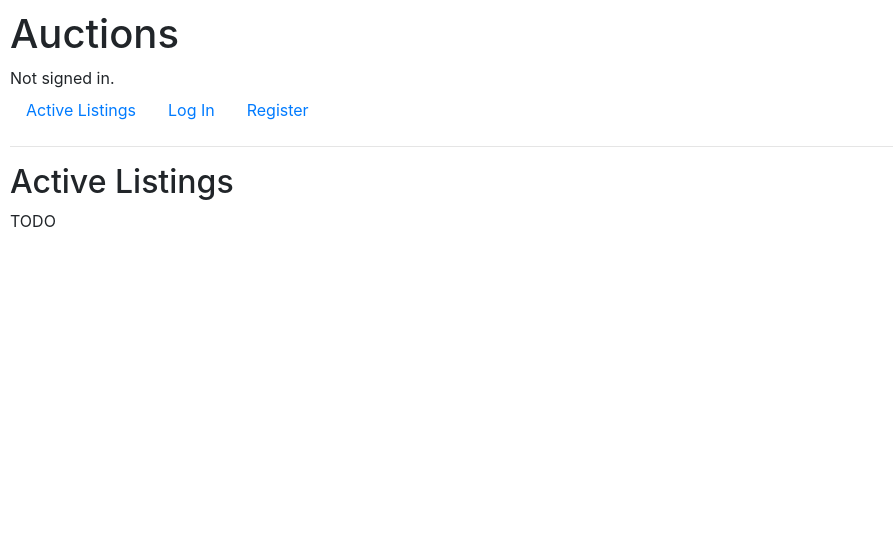
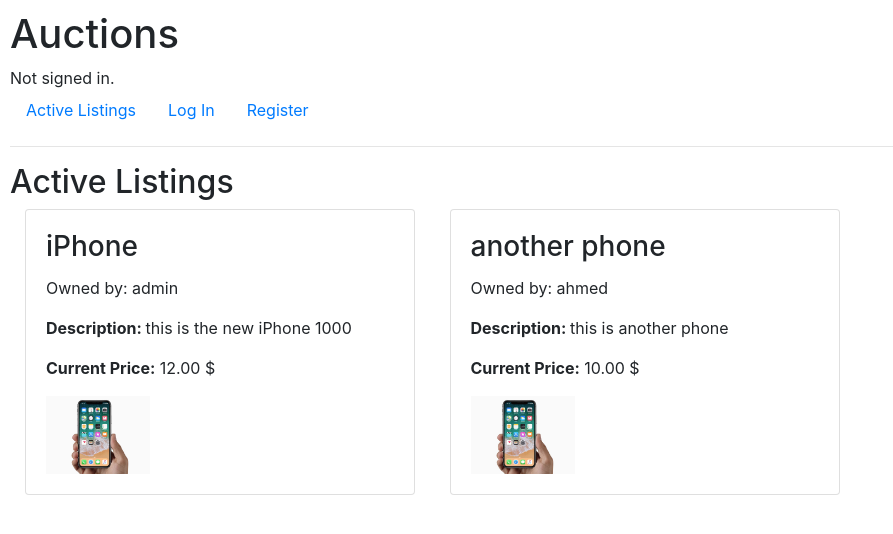
Before and after one commit to ahmedEid1/Django-eBay-like-e-commerce, a Django app: page / in a window 1280 px wide. Shown: the top 534 px of the page, without its empty margins (0-893 px from the left). Run offline with Django 3.2, Linux system fonts and the light colour scheme; data comes from the database, SQL or seed files in the repository; both versions use the stored data as it was after the commit; some libraries are stand-ins or nearby versions.

Commit message:
the form for creating a listing and displaying all the active listings

```diff
--- a/auctions/models.py
+++ b/auctions/models.py
@@ -9,14 +9,21 @@ class User(AbstractUser):
 class Category(models.Model):
     name = models.CharField(max_length=100)
 
+    def __str__(self):
+        return self.name
+
 
 class Listing(models.Model):
     owner = models.ForeignKey(User, on_delete=models.CASCADE, related_name="listings")
     title = models.CharField(max_length=100)
     description = models.TextField()
     starting_bid = models.DecimalField(max_digits=10, decimal_places=2)
-    image = models.ImageField(upload_to="listing/images", null=True)
-    category = models.ForeignKey(Category, on_delete=models.CASCADE, related_name="listings")
+    image = models.ImageField(upload_to="listing/images", blank=True, null=True)
+    category = models.ForeignKey(Category, on_delete=models.CASCADE, related_name="listings", blank=True, null=True)
+    active = models.BooleanField(default=True)
+
+    def __str__(self):
+        return self.title + "is owner by " + self.owner.username
 
 
 class Bid(models.Model):
@@ -24,9 +31,18 @@ class Bid(models.Model):
     listing = models.ForeignKey(Listing, on_delete=models.CASCADE, related_name="bids")
     price = models.DecimalField(max_digits=10, decimal_places=2)
 
+    class Meta:
+        ordering = ['-price']
+
+    def __str__(self):
+        return self.owner.username + "bid by : " + str(self.price) + "on" + self.listing.title
+
 
 class Comment(models.Model):
     author = models.ForeignKey(User, on_delete=models.CASCADE, related_name="comments")
     listing = models.ForeignKey(Listing, on_delete=models.CASCADE, related_name="comments")
     content = models.TextField()
     date_created = models.DateTimeField(auto_now_add=True)
+
+    def __str__(self):
+        return "created by : " + self.author.username + "on" + self.listing.title + "at" + str(self.date_created)
--- a/auctions/templates/auctions/index.html
+++ b/auctions/templates/auctions/index.html
@@ -3,5 +3,36 @@
 {% block body %}
     <h2>Active Listings</h2>
 
-    TODO
+    {% for listing in listings %}
+        <div class="col-4 d-inline-block">
+        <div class="card">
+            <div class="card-body">
+            <h3 class="card-title">{{ listing.title }}</h3>
+            <p>Owned by: {{ listing.owner.username }}</p>
+            <p class="card-text">
+                <b>Description: </b>
+                {{ listing.description }}
+            </p>
+            <p>
+                <b>Current Price:</b>
+                {% if listing.bids.count != 0 %}
+                    {{ listing.bids.first.price}}
+
+                {% else %}
+                    {{ listing.starting_bid }}
+                {% endif %}
+                $
+            </p>
+
+            {% if listing.image %}
+                <img src="{{ listing.image.url }}" alt="listing photo" width="30%">
+            {% endif %}
+
+            </div>
+        </div>
+        </div>
+
+    {% empty %}
+        There are no active listings right now.
+    {% endfor %}
 {% endblock %}
--- a/auctions/urls.py
+++ b/auctions/urls.py
@@ -6,5 +6,7 @@ urlpatterns = [
     path("", views.index, name="index"),
     path("login", views.login_view, name="login"),
     path("logout", views.logout_view, name="logout"),
-    path("register", views.register, name="register")
+    path("register", views.register, name="register"),
+    path("create", views.create_listing, name='create_listing'),
+
 ]
--- a/auctions/views.py
+++ b/auctions/views.py
@@ -4,11 +4,14 @@ from django.http import HttpResponse, HttpResponseRedirect
 from django.shortcuts import render
 from django.urls import reverse
 
-from .models import User
+from .models import User, Listing, Category
+from .forms import ListingForm
 
 
 def index(request):
-    return render(request, "auctions/index.html")
+    listings = Listing.objects.filter(active=True)
+
+    return render(request, "auctions/index.html", {'listings': listings})
 
 
 def login_view(request):
@@ -61,3 +64,22 @@ def register(request):
         return HttpResponseRedirect(reverse("index"))
     else:
         return render(request, "auctions/register.html")
+
+
+def create_listing(request):
+    if request.method == 'POST':
+        form = ListingForm(request.POST)
+        if form.is_valid():
+            data = form.cleaned_data
+            listing = Listing(owner=request.user, title=data['title'], description=data['description'], starting_bid=data['starting_bid'])
+            if data['image'] is not None:
+                listing.image = data['image']
+            if data['category'] is not None:
+                listing.category = data['category']
+            listing.save()
+            # TODO :: redirect to listing page
+            return HttpResponse(Listing.objects.get(pk=1))
+        else:
+            return render(request, 'auctions/listing/create.html', {'form': form})
+
+    return render(request, 'auctions/listing/create.html', {'form': ListingForm()})
--- a/commerce/urls.py
+++ b/commerce/urls.py
@@ -15,8 +15,10 @@ Including another URLconf
 """
 from django.contrib import admin
 from django.urls import include, path
+from django.conf import settings
+from django.conf.urls.static import static
 
 urlpatterns = [
-    path("admin/", admin.site.urls),
-    path("", include("auctions.urls"))
-]
+                  path("admin/", admin.site.urls),
+                  path("", include("auctions.urls"))
+              ] + static(settings.MEDIA_URL, document_root=settings.MEDIA_ROOT)
```
Also changed, not shown: auctions/forms.py (added, +9 -0 lines), auctions/templates/auctions/listing/create.html (added, +14 -0 lines), commerce/settings.py (+3 -5 lines), README.md, auctions/migrations/0003_auto_20210219_2028.py (added), auctions/migrations/0004_auto_20210219_2033.py (added), auctions/migrations/0005_auto_20210219_2113.py (added), auctions/migrations/0006_listing_active.py (added), auctions/migrations/0007_auto_20210219_2217.py (added), db.sqlite3, listing/images/admin.PNG (added), listing/images/phone.jpg (added), listing/images/phone_AIoXLuF.jpg (added), readme_media/listing_create_form.PNG (added), 1 more files.
